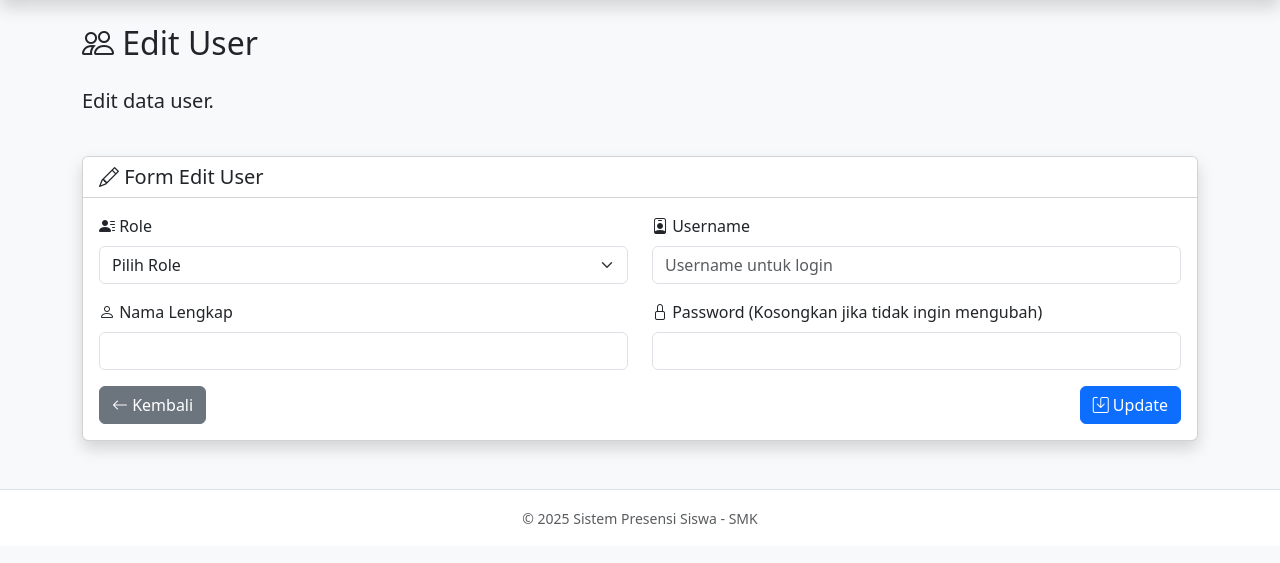
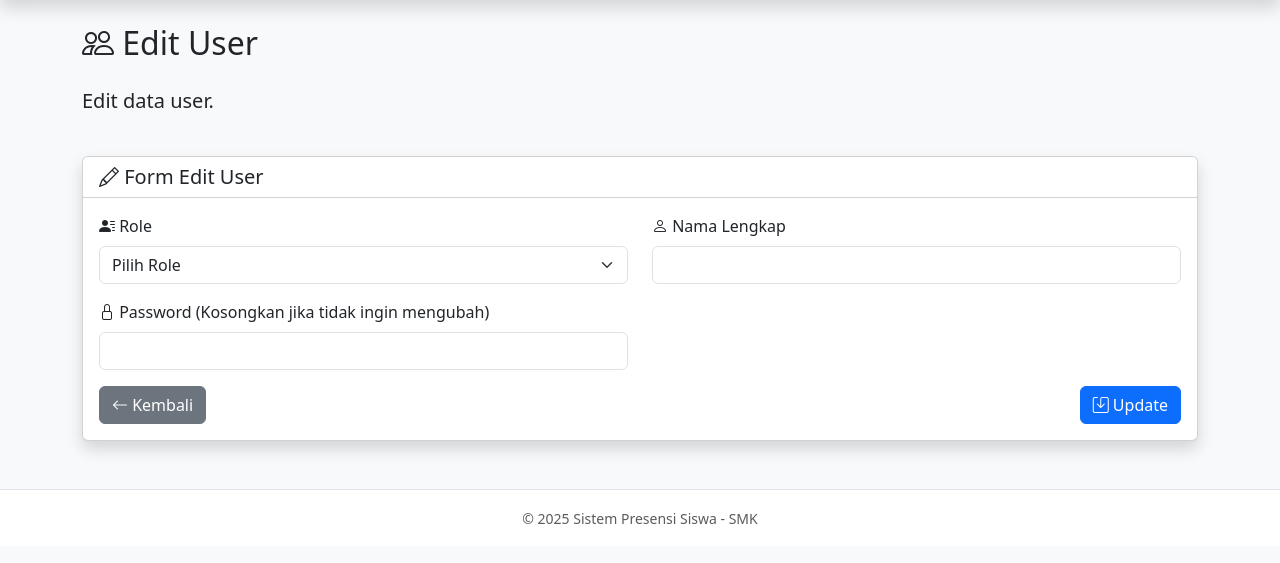
Before and after one commit to haritsrusli/siMantapADB, a CodeIgniter 4 app: the page made by app/Views/admin/edit_user.php in a window 1280 px wide. Shown: the part 80-643 px from the top of the page. Run offline with PHP 8.4 and a stand-in for CodeIgniter, Linux system fonts and the light colour scheme; the template is opened without the code that fills it: most values are stand-ins (such as "Sample title", 1, 10 or a date in 2020); data that the repository does not hold is empty; some libraries are stand-ins or nearby versions.

Commit message:
Menghapus kolom username dari tabel users dan memperbarui form untuk menggunakan NIS/NIP sebagai username

```diff
--- a/app/Models/User.php
+++ b/app/Models/User.php
@@ -13,7 +13,6 @@ class User extends Model
     protected $useSoftDeletes   = false;
     protected $protectFields    = true;
     protected $allowedFields    = [
-        'username',
         'password',
         'nama_lengkap',
         'role',
--- a/app/Views/admin/edit_user.php
+++ b/app/Views/admin/edit_user.php
@@ -40,25 +40,18 @@
                                 </select>
                             </div>
 
-                            <div class="col-md-6 mb-3">
-                                <label for="username" class="form-label">
-                                    <i class="bi bi-person-badge"></i> Username
-                                </label>
-                                <input type="text" class="form-control" id="username" name="username" value="<?= $user['username'] ?>" placeholder="Username untuk login" required>
-                            </div>
-
                             <div class="col-md-6 mb-3" id="nisField" style="<?= $user['role'] == 'siswa' ? 'display: block;' : 'display: none;' ?>">
                                 <label for="nis" class="form-label">
                                     <i class="bi bi-person-badge"></i> NIS
                                 </label>
-                                <input type="text" class="form-control" id="nis" name="nis" value="<?= $user['role'] == 'siswa' ? $user['username'] : '' ?>" placeholder="Nomor Induk Siswa">
+                                <input type="text" class="form-control" id="nis" name="nis" value="<?= $user['role'] == 'siswa' ? $user['username'] : '' ?>" placeholder="Nomor Induk Siswa" required>
                             </div>
 
                             <div class="col-md-6 mb-3" id="nipField" style="<?= ($user['role'] == 'guru' || $user['role'] == 'wali_kelas') ? 'display: block;' : 'display: none;' ?>">
                                 <label for="nip" class="form-label">
                                     <i class="bi bi-person-badge"></i> NIP
                                 </label>
-                                <input type="text" class="form-control" id="nip" name="nip" value="<?= ($user['role'] == 'guru' || $user['role'] == 'wali_kelas') ? $user['username'] : '' ?>" placeholder="Nomor Induk Pegawai">
+                                <input type="text" class="form-control" id="nip" name="nip" value="<?= ($user['role'] == 'guru' || $user['role'] == 'wali_kelas') ? $user['username'] : '' ?>" placeholder="Nomor Induk Pegawai" required>
                             </div>
 
                             <div class="col-md-6 mb-3">
```
Also changed, not shown: app/Controllers/UserController.php (+16 -4 lines), app/Views/admin/tambah_user.php (+2 -9 lines).
